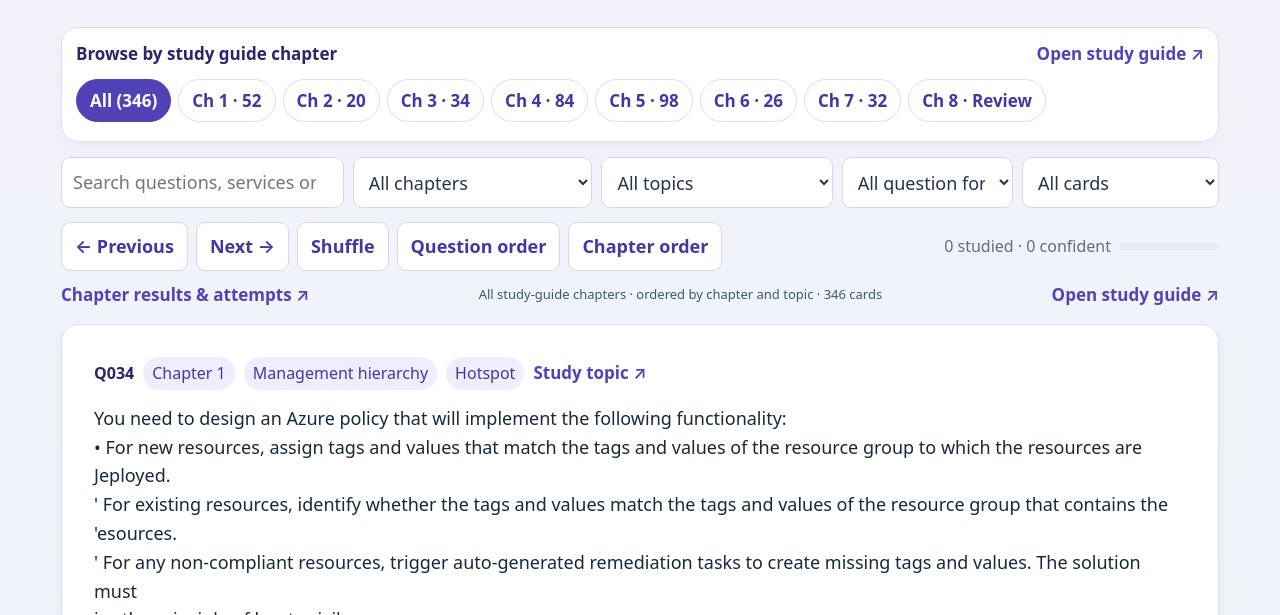
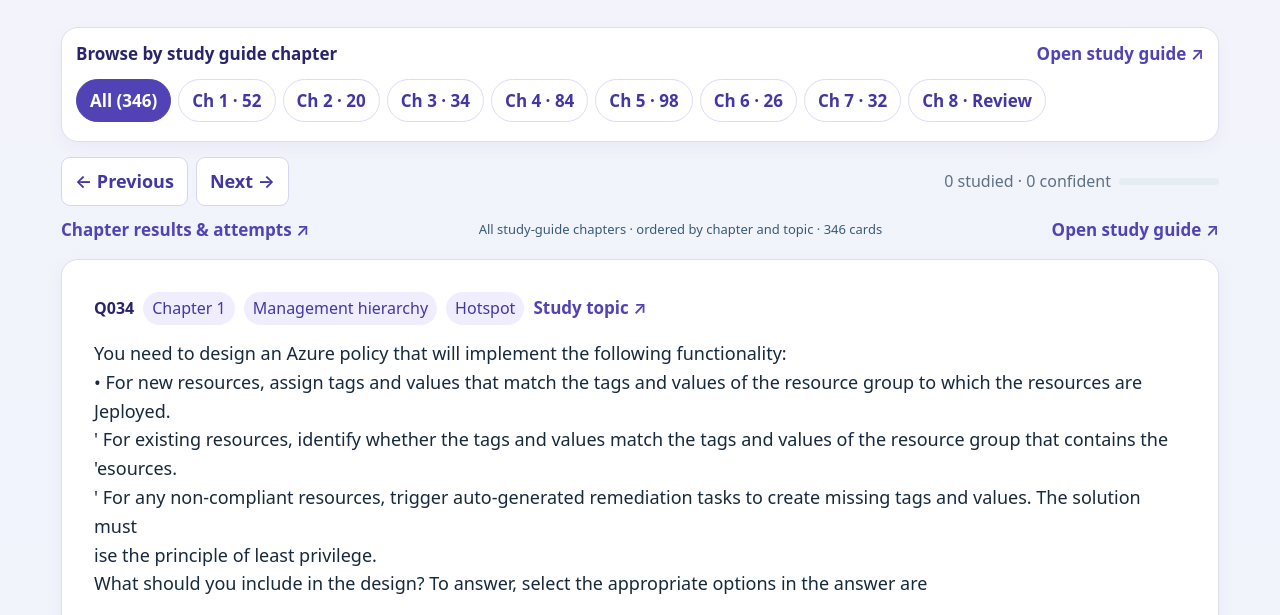
Before and after one commit to helmi8403/it-career-roadmap-builder, a plain HTML site: page az305-study-guide/cue-cards/index.html in a window 1280 px wide. Shown: the part 160-775 px from the top of the page. Drawn offline with Linux system fonts and the light colour scheme.

Commit message:
Simplify cue card controls and case facts heading as marked

```diff
--- a/az305-study-guide/cue-cards/index.html
+++ b/az305-study-guide/cue-cards/index.html
@@ -63,8 +63,8 @@ input,select,textarea,.answer-select{border-color:#d8d4f3;color:#26334b}input:fo
 <div class="curriculum-header"><span class="curriculum-title">Browse by study guide chapter</span><a class="study-link" href="../">Open study guide ↗</a></div>
 <div class="curriculum-nav" id="chapterTabs" role="group" aria-label="Select chapter"></div>
 </nav>
-<div class="tools"><input id="query" type="search" placeholder="Search questions, services or numbers" aria-label="Search questions"><select id="chapter" aria-label="Filter by study guide chapter"><option value="">All chapters</option></select><select id="topic" aria-label="Filter by chapter topic"><option value="">All topics</option></select><select id="type"><option value="">All question formats</option></select><select id="scope"><option value="all">All cards</option><option value="unseen">Not studied</option><option value="review">Marked for review</option><option value="known">Confident</option><option value="flagged">Source needs checking</option></select></div>
-<div class="bar"><div class="bar-left"><button class="btn" id="prev">← Previous</button><button class="btn" id="next">Next →</button><button class="btn" id="shuffle">Shuffle</button><button class="btn" id="resetOrder">Question order</button><button class="btn" id="curriculumOrder">Chapter order</button></div><div class="bar-right"><span class="tiny" id="stats">0 studied</span><div class="progress"><div id="barfill"></div></div></div></div>
+<div class="tools" hidden style="display:none"><input id="query" type="search" placeholder="Search questions, services or numbers" aria-label="Search questions"><select id="chapter" aria-label="Filter by study guide chapter"><option value="">All chapters</option></select><select id="topic" aria-label="Filter by chapter topic"><option value="">All topics</option></select><select id="type"><option value="">All question formats</option></select><select id="scope"><option value="all">All cards</option><option value="unseen">Not studied</option><option value="review">Marked for review</option><option value="known">Confident</option><option value="flagged">Source needs checking</option></select></div>
+<div class="bar"><div class="bar-left"><button class="btn" id="prev">← Previous</button><button class="btn" id="next">Next →</button><button class="btn" id="shuffle" hidden style="display:none">Shuffle</button><button class="btn" id="resetOrder" hidden style="display:none">Question order</button><button class="btn" id="curriculumOrder" hidden style="display:none">Chapter order</button></div><div class="bar-right"><span class="tiny" id="stats">0 studied</span><div class="progress"><div id="barfill"></div></div></div></div>
 <div class="study-context"><a id="chapterResults" class="study-link" href="chapter-08-results.html">Chapter results & attempts ↗</a><span id="chapterContext">Chapter order · all topics</span><a class="study-link" id="studyTopicLink" href="../">Read corresponding chapter ↗</a></div>
 <section id="card" class="card" aria-live="polite"></section>
 <div class="footer"><span class="tiny">← → change card · Space flips · All changes saved in this browser</span><div><button id="export" class="btn">Export progress / answer notes</button><label class="btn" style="display:inline-block;cursor:pointer">Import saved notes<input id="import" class="sr-only" type="file" accept=".json,application/json"></label></div></div>
```
